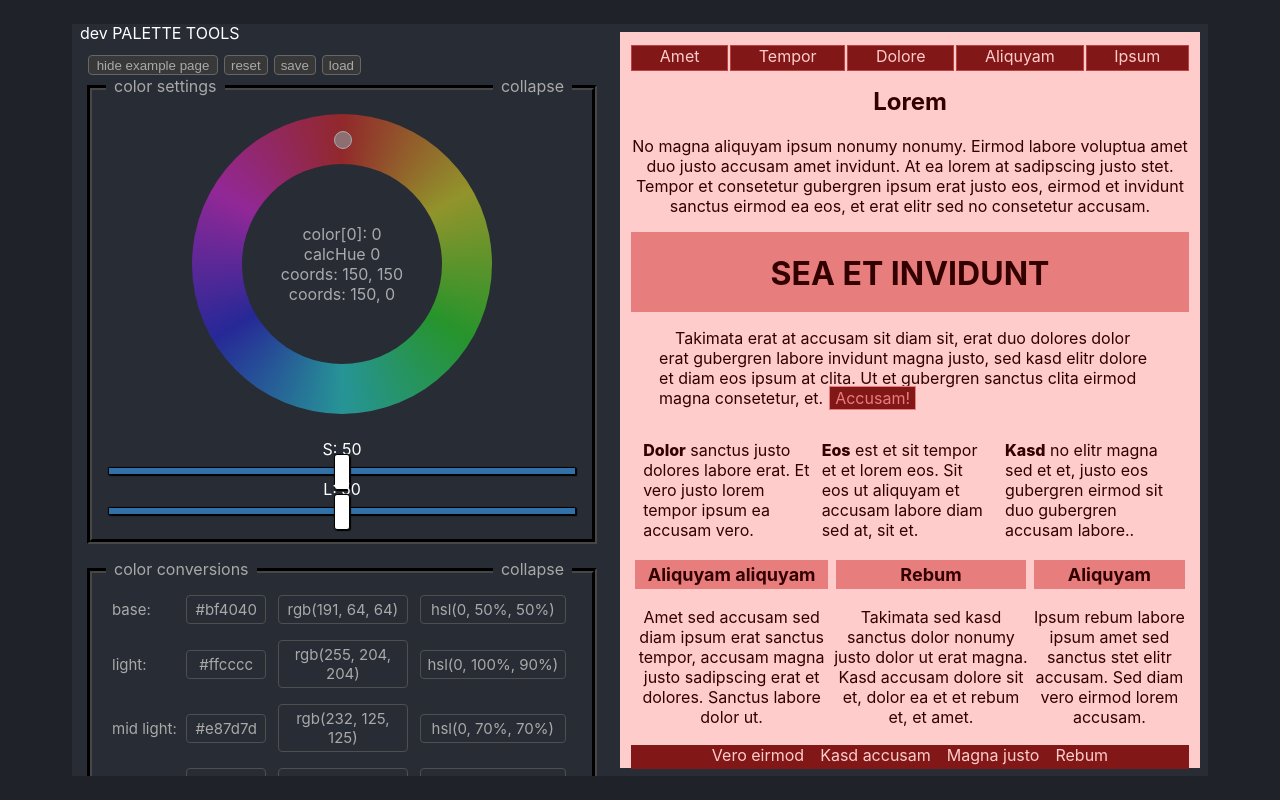
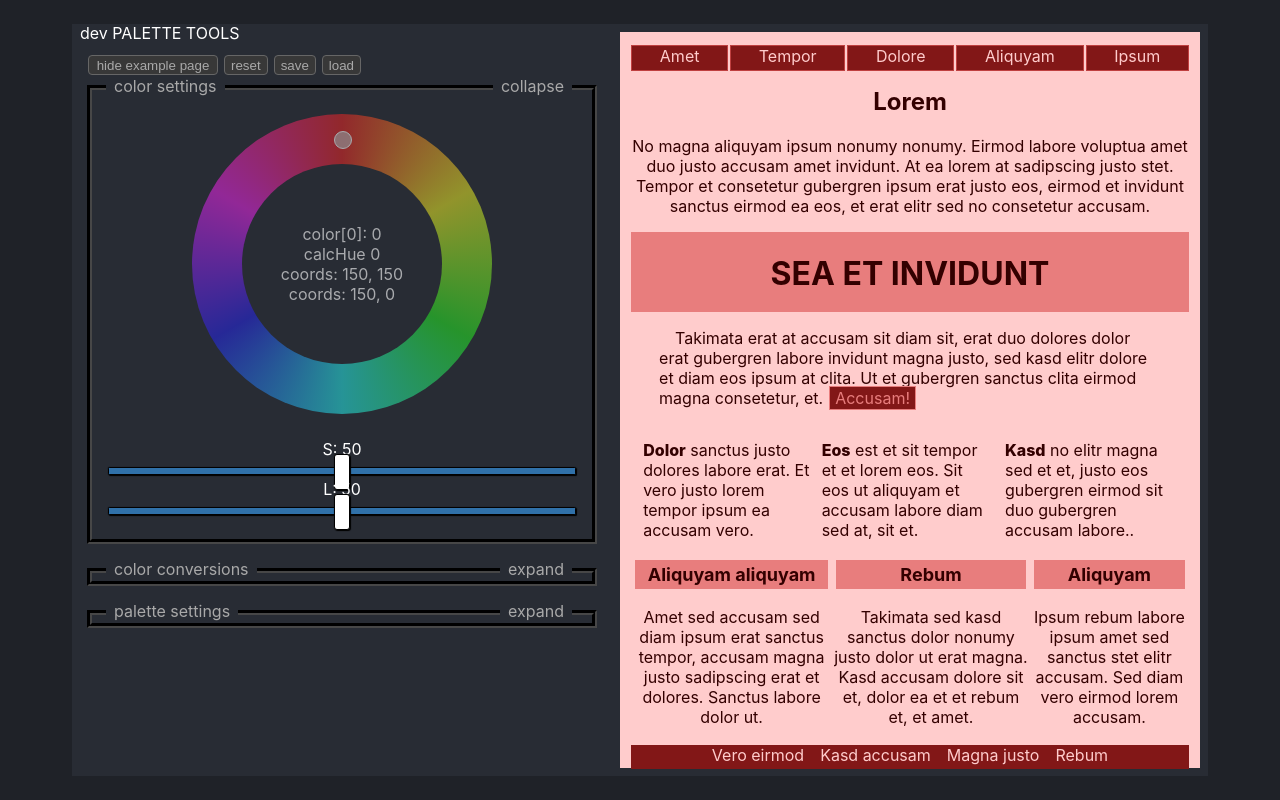
Before and after one commit to MarcinOstrowskiCoding/color_palette, a React (Create React App) app: page / in a window 1280 px wide. Built offline with nearby package versions, Linux system fonts and the light colour scheme.

Commit message:
Adding autocollapse function on app start.

```diff
--- a/src/App.js
+++ b/src/App.js
@@ -1,11 +1,12 @@
 import './App.css';
-import { useState } from "react";
+import { useState, useEffect } from "react";
 import { ColorSelector } from './ColorSelector';
 import { Palette } from './Palette';
 import { ExampleWebApp } from './Example';
 import { Settings } from './Settings';
 import { Conversions } from './Conversions';
 import { Collapse } from './Collapse';
+import { collapse } from './Collapse';
 
 
 
@@ -15,6 +16,10 @@ function App() {
   const [palType, setPalType] = useState({name: 'monochromatic', hue: [0]});
   const [showHidePalettes, setSHPalettes] = useState('block');
   const [isMouseDown, setIsMouseDown ] = useState(false);
+  useEffect(() => {
+    collapse('conversions-collapse');
+    collapse('palettes-collapse');
+}, [])
   function handleMouseDown() {
     setIsMouseDown(true);
   }
--- a/src/Collapse.js
+++ b/src/Collapse.js
@@ -1,3 +1,5 @@
+import { useEffect } from "react";
+
 function eventObjects(element) {
     let parent = document.querySelector('.' + element);
     let collapseContainer = parent.querySelector('.collapse-container');
@@ -7,11 +9,16 @@ function eventObjects(element) {
 }
 
 export function Collapse( {children, containerClass, palType} ) {
+    // useEffect(() => {
+    //     collapse('conversions-collapse');
+    //     collapse('palettes-collapse');
+    //     alert('check how many times im triggered');
+    // }, [])
     function handleClick({containerClass}) {
         let collapseBtn = eventObjects(containerClass)[2];
         let isExpanded = collapseBtn.textContent === 'collapse' ? true : false
         let eventObject = containerClass;
-        autoCollapse(palType, eventObject)
+        autoCollapse(palType, eventObject);
         isExpanded ? collapse(eventObject) : expand(eventObject);
     }
     return(
@@ -27,7 +34,7 @@ export function Collapse( {children, containerClass, palType} ) {
     )
 }
 
-function collapse(element) {
+export function collapse(element) {
     let [parent, collapseContainer, collapseBtn] = eventObjects(element);
     parent.style.height = 8 + 'px';
     collapseContainer.style.height = 0 + 'px';
```
